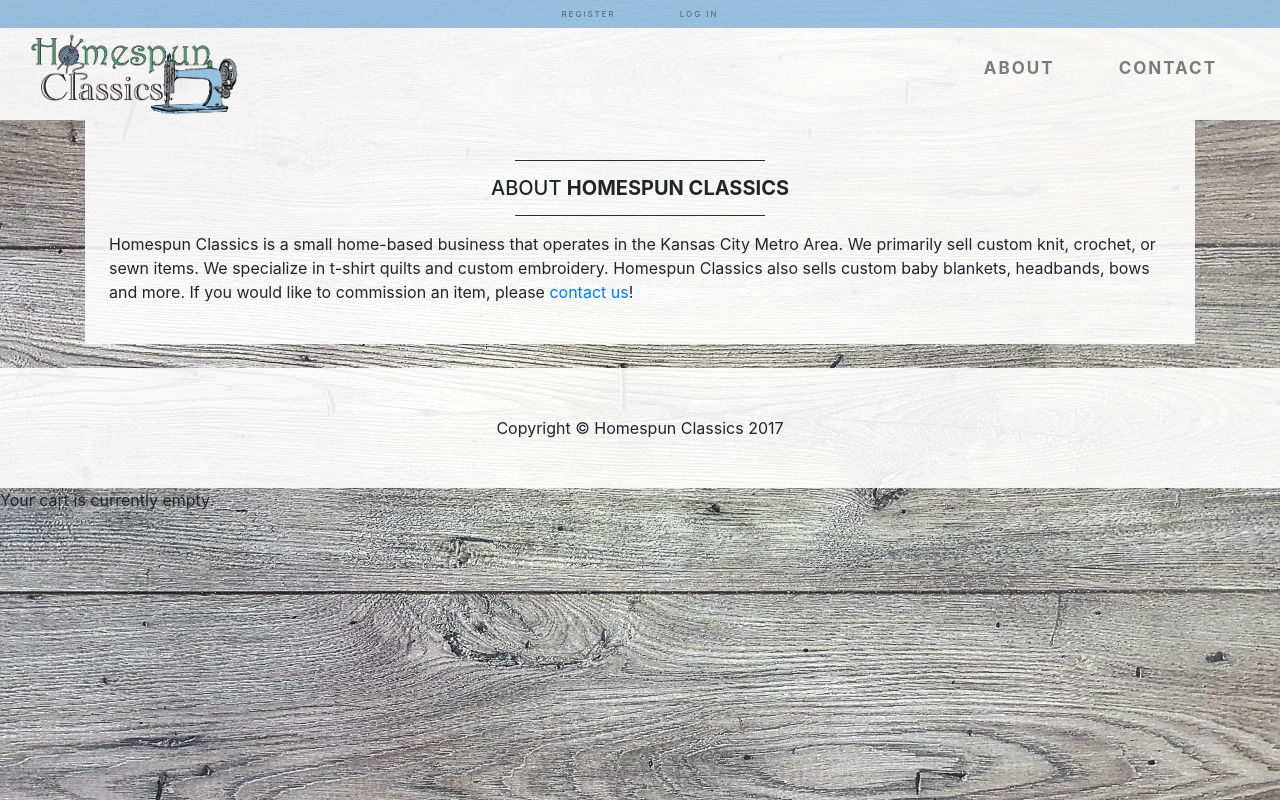
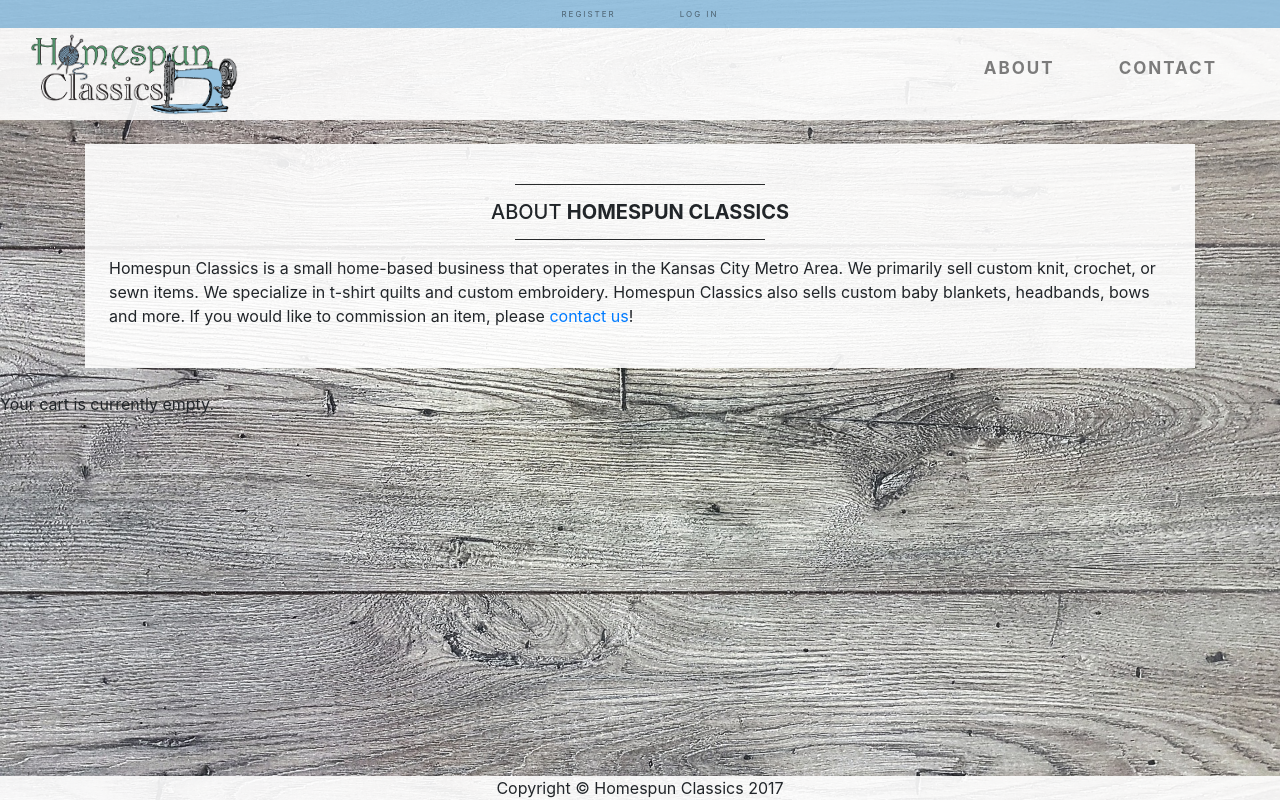
Before and after one commit to homespundev/BlogCMS, an ASP.NET MVC app: page /Home/About in a window 1280 px wide. Run offline with ASP.NET Core 8 and stand-ins for ASP.NET MVC 5, Linux system fonts and the light colour scheme; the project's own start-up code is not run, and a stand-in starts its controllers and pages; some libraries are stand-ins or nearby versions.

Commit message:
made sem-fixed footer, fixed issue with body content not sitting below navs

```diff
--- a/HomespunClassics.UI/Content/Styles/custom.css
+++ b/HomespunClassics.UI/Content/Styles/custom.css
@@ -72,8 +72,12 @@
     -webkit-background-size: cover;
     -moz-background-size: cover;
     -o-background-size: cover;
+    display:flex;
+    flex-direction:column;
 }
-
+.body-content{
+    flex: 1 0 auto;
+}
 .img-fluid {
     display: inline-block;
 }
@@ -159,11 +163,7 @@
     margin-left:0;
 }
 
-#innernav {
-    background-color: rgba(148, 192, 223, .95);
-    font-size: .5em;
-    font-weight: 400;
-}
+
 
 .mainmenu ul li a {
     color: #696763;
@@ -196,3 +196,16 @@
 .validation-summary-errors {
     color: #b94a48;
 }
+#innernav {
+    background-color: rgba(148, 192, 223, .95);
+    font-size: .5em;
+    font-weight: 400;
+}
+footer{
+    position: absolute;
+  right: 0;
+  bottom: 0;
+  left: 0;
+  background-color: #efefef;
+  text-align: center;
+}
--- a/HomespunClassics.UI/Views/Account/Login.cshtml
+++ b/HomespunClassics.UI/Views/Account/Login.cshtml
@@ -4,13 +4,12 @@
     ViewBag.Title = "Log in";
 }
 
-<h2>@ViewBag.Title.</h2>
 <div class="row">
-    <div class="col-md-8">
+    <div class="bg-faded col-md-8">
         <section id="loginForm">
             @using (Html.BeginForm("Login", "Account", new { ReturnUrl = ViewBag.ReturnUrl }, FormMethod.Post, new { @class = "form-horizontal", role = "form" })) {
                 @Html.AntiForgeryToken()
-                <h4>Use a local account to log in.</h4>
+                <h4>Log in.</h4>
                 <hr />
                 @Html.ValidationSummary(true, "", new { @class = "text-danger" })
                 <div class="form-group">
--- a/HomespunClassics.UI/Views/Shared/_Layout.cshtml
+++ b/HomespunClassics.UI/Views/Shared/_Layout.cshtml
@@ -124,7 +124,7 @@
 
         @RenderBody()
     </div>
-        <footer class="bg-faded text-center py-5">
+        <footer class="bg-faded text-center">
             <div class="container">
                 <p class="m-0">Copyright &copy; Homespun Classics @DateTime.Now.Year</p>
             </div>
```
